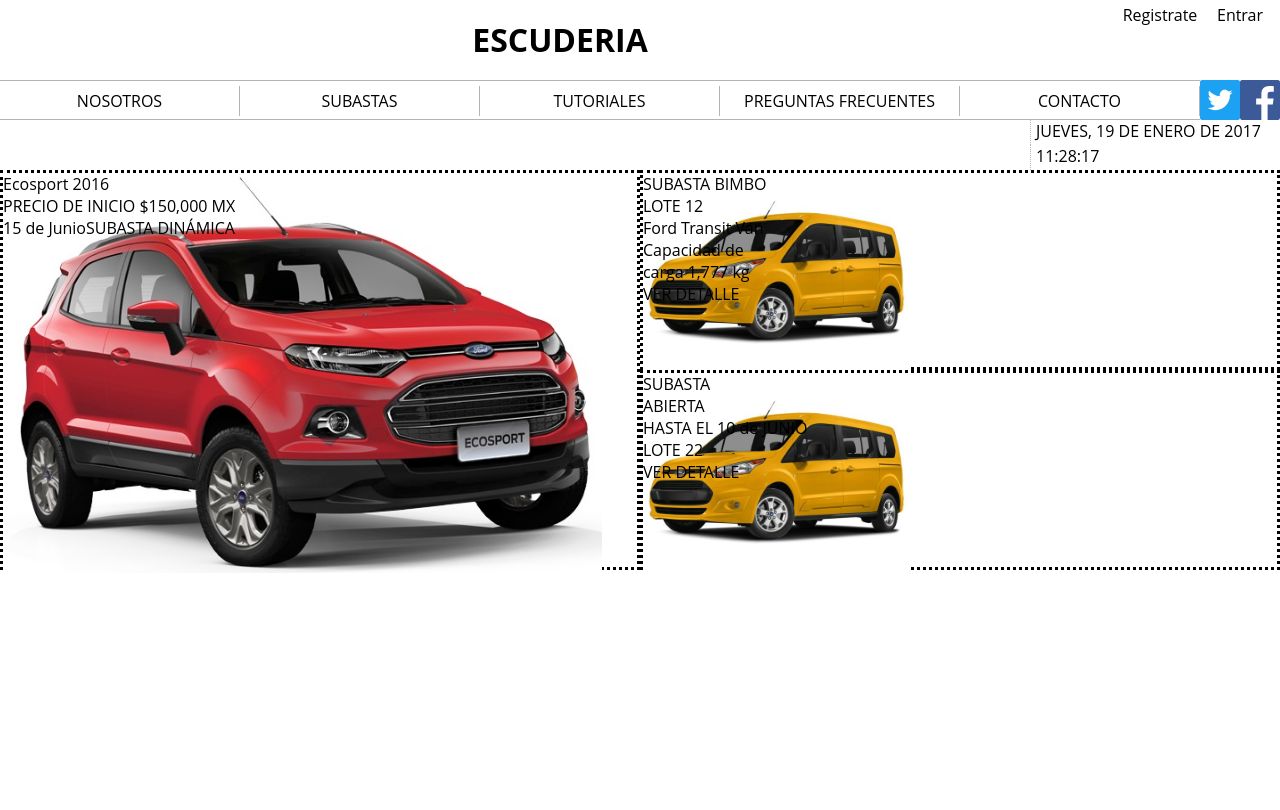
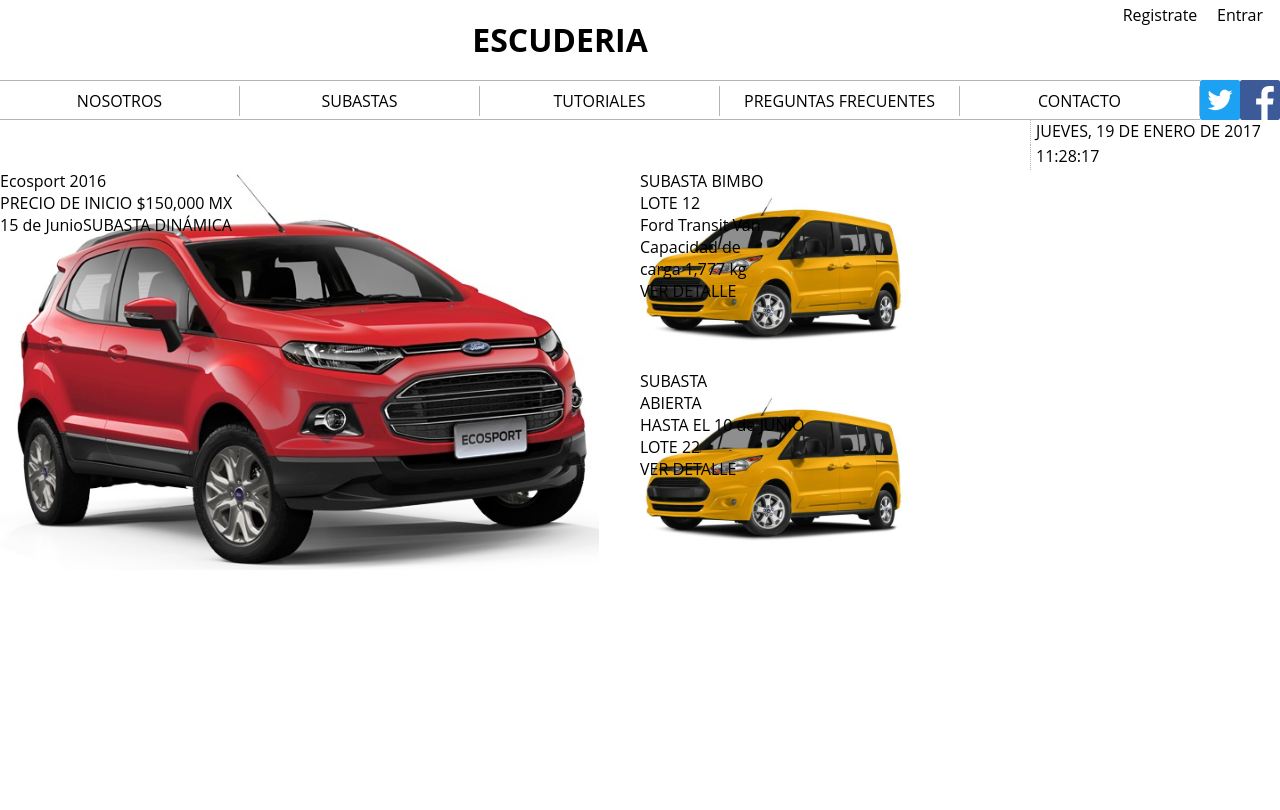
Before and after one commit to sibirahey/Subastas, a PHP site: page / in a window 1280 px wide. Shown: the top 810 px of the page. Run offline with PHP 8.4, Linux system fonts and the light colour scheme.

Commit message:
Se quito la linea punteada

```diff
--- a/styes/index.css
+++ b/styes/index.css
@@ -11,7 +11,7 @@
 	display: block;
 	width: 50%;
 	float: left;
-	border-style: dotted;
+/*	border-style: dotted;*/
 	height: 400px;
 }
 
@@ -23,7 +23,7 @@
 	display: block;
 	width: 50%;
 	float: left;
-	border-style: dotted;
+/*	border-style: dotted;*/
 	height: 200px;
 }
 
```
